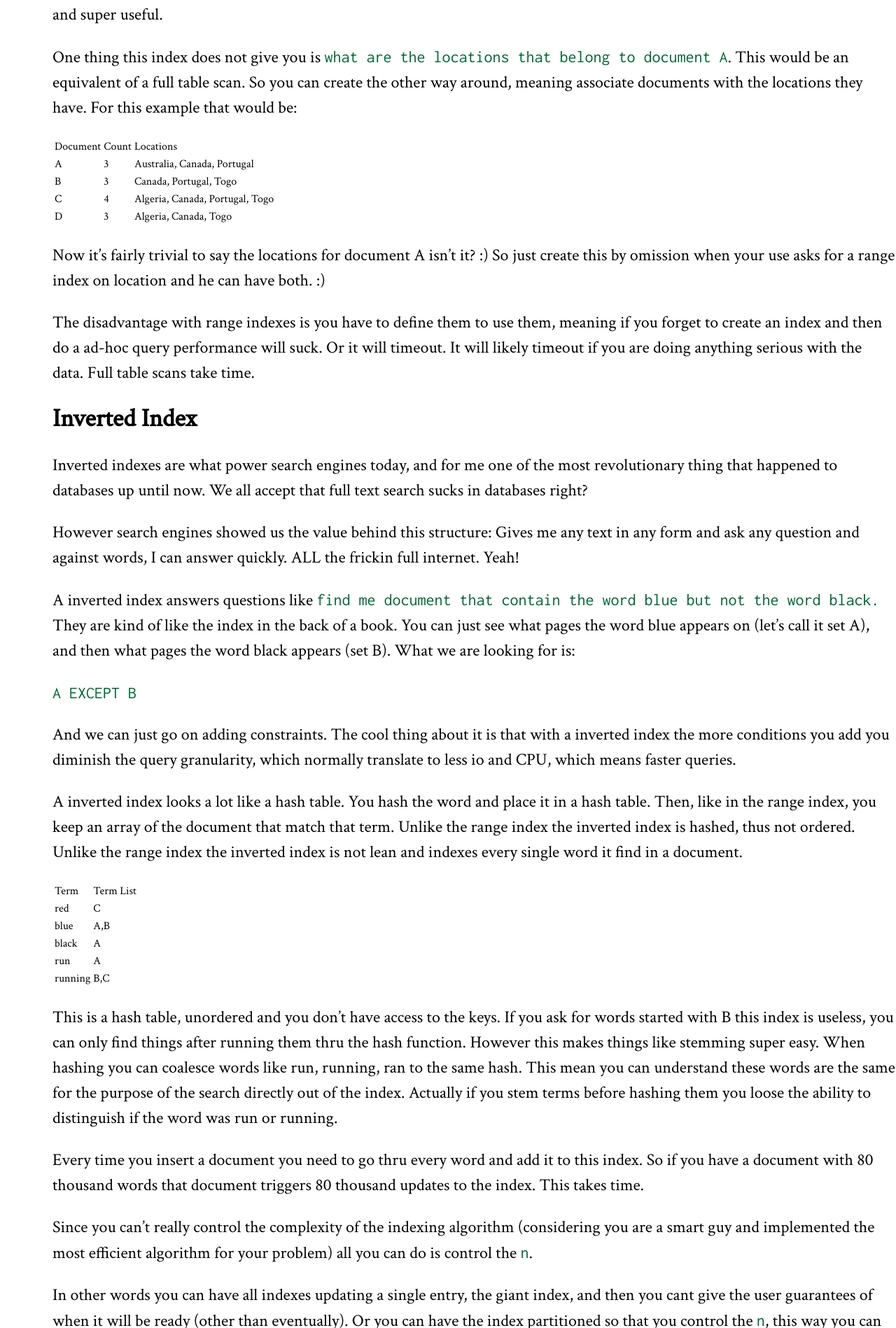
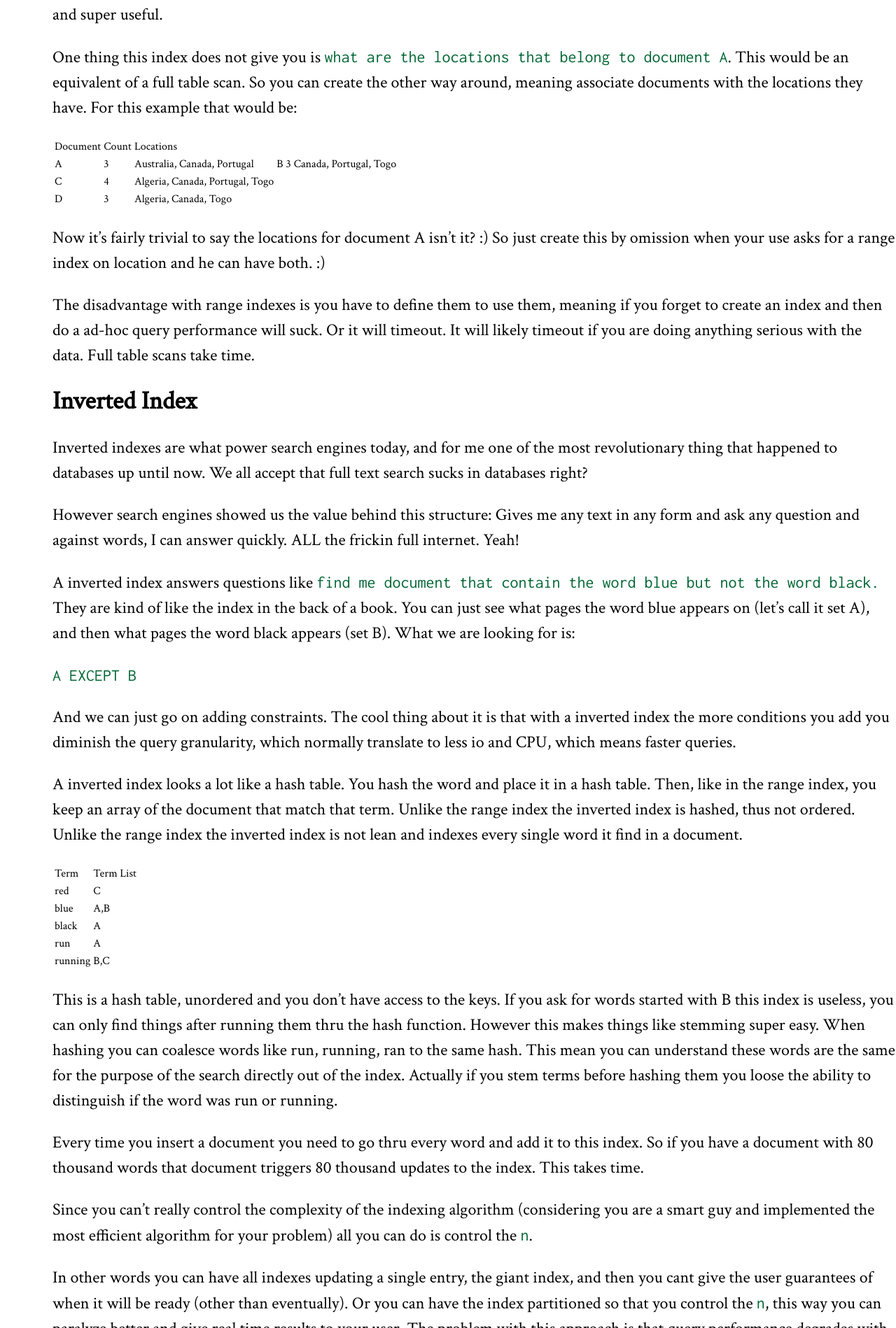
Before and after one commit to dscape/dscape.github.com, a Jekyll site: the page built from _posts/2011-12-06-Database-Indexes-for-The-Inquisitive-Mind.markdown, in a window 1280 px wide. Shown: the part 1735-3633 px from the top of the page at 70% size. Built offline with Jekyll 4.4.1, drawn with Linux system fonts in a browser that asks for light colours; Markdown is read by kramdown in place of the engine named in the settings; comment, search, counter and statistics services are not loaded.

Commit message:
db post on indexes

```diff
--- a/_posts/2011-12-06-Database-Indexes-for-The-Inquisitive-Mind.markdown
+++ b/_posts/2011-12-06-Database-Indexes-for-The-Inquisitive-Mind.markdown
@@ -15,12 +15,38 @@
 
 The most frequent type of indexes in a database are `range indexes`. They allow you to do really fast order bys, count, aggregates, etc. Let's think about a `location` index. I can define a index that says if a document contains a `json property` called `local` then add that property to a range index called `location` treating that value as a string
 
-| Index     | Count | Documents |
-| Algeria   | 2     | C,D       |
-| Australia | 1     | A         |
-| Canada    | 5     | A,B,C,D,E |
-| Portugal  | 3     | A,B,C     |
-| Togo      | 5     | B,C,D,E,F |
+<table>
+	<tr>
+		<td> Index     </td>
+		<td> Count </td>
+		<td> Documents </td>
+	</tr>
+	<tr>
+		<td> Algeria   </td>
+		<td> 2     </td>
+		<td> C,D       </td>
+	</tr>
+	<tr>
+		<td> Australia </td>
+		<td> 1     </td>
+		<td> A         </td>
+	</tr>
+	<tr>
+		<td> Canada    </td>
+		<td> 5     </td>
+		<td> A,B,C,D,E </td>
+	</tr>
+	<tr>
+		<td> Portugal  </td>
+		<td> 3     </td>
+		<td> A,B,C     </td>
+	</tr>
+	<tr>
+		<td> Togo      </td>
+		<td> 5     </td>
+		<td> B,C,D,E,F </td>
+	</tr>
+</table>
 
 This means that document C and D have `local` Algeria and so on. So now I can ask the database to `give me the list of countries by first letter (including frequencies)`:
 
@@ -45,11 +71,31 @@
 
 One thing this index does not give you is `what are the locations that belong to document A`. This would be an equivalent of a full table scan. So you can create the other way around, meaning associate documents with the locations they have. For this example that would be:
 
-| Document  | Count | Locations |
-| A         | 3     | Australia, Canada, Portugal |
-| B         | 3     | Canada, Portugal, Togo |
-| C         | 4     | Algeria, Canada, Portugal, Togo |
-| D         | 3     | Algeria, Canada, Togo |
+<table>
+	<tr>
+		<td> Document  </td>
+		<td> Count </td>
+		<td> Locations </td>
+	</tr>
+	<tr>
+		<td> A         </td>
+		<td> 3     </td>
+		<td> Australia, Canada, Portugal </td>
+		<td> B         </td>
+		<td> 3     </td>
+		<td> Canada, Portugal, Togo </td>
+	</tr>
+	<tr>
+		<td> C         </td>
+		<td> 4     </td>
+		<td> Algeria, Canada, Portugal, Togo </td>
+	</tr>
+	<tr>
+		<td> D         </td>
+		<td> 3     </td>
+		<td> Algeria, Canada, Togo </td>
+	</tr>
+</table>
 
 Now it's fairly trivial to say the locations for document A isn't it? :) So just create this by omission when your use asks for a range index on location and he can have both. :)
 
@@ -71,12 +117,32 @@
 
 A inverted index looks a lot like a hash table. You hash the word and place it in a hash table. Then, like in the range index, you keep an array of the document that match that term. Unlike the range index the inverted index is hashed, thus not ordered. Unlike the range index the inverted index is not lean and indexes every single word it find in a document.
 
-| Term     | Term List |
-| red      | C         |
-| blue     | A,B       |
-| black    | A         |
-| run      | A         |
-| running  | B,C       |
+<table>
+	<tr>
+		<td> Term     </td>
+		<td> Term List </td>
+	</tr>
+	<tr>
+		<td> red      </td>
+		<td> C         </td>
+	</tr>
+	<tr>
+		<td> blue     </td>
+		<td> A,B       </td>
+	</tr>
+	<tr>
+		<td> black    </td>
+		<td> A         </td>
+	</tr>
+	<tr>
+		<td> run      </td>
+		<td> A         </td>
+	</tr>
+	<tr>
+		<td> running  </td>
+		<td> B,C       </td>
+	</tr>
+</table>
 
 This is a hash table, unordered and you don't have access to the keys. If you ask for words started with B this index is useless, you can only find things after running them thru the hash function. However this makes things like stemming super easy. When hashing you can coalesce words like run, running, ran to the same hash. This mean you can understand these words are the same for the purpose of the search directly out of the index. Actually if you stem terms before hashing them you loose the ability to distinguish if the word was run or running.
 
@@ -107,24 +173,73 @@
 
 If you use a normal inverted index you can find document that have the word "something", documents that have the word "wrong", and documents that have the word "with". But loads of those documents that do have all those terms won't have the sentence. In an ideal world, for this search, you would be grouping terms 3 by 3 to power this search:
 
-| Term | Term List |
-| There's something wrong | A |
-| something wrong with | A |
-| wrong with me | A |
-| with me im | A |
-| me im a | A |
-| im a cuckoo | A |
+<table>
+	<tr>
+		<td> Term </td>
+		<td> Term List </td>
+	</tr>
+	<tr>
+		<td> There&#8217;s something wrong </td>
+		<td> A </td>
+	</tr>
+	<tr>
+		<td> something wrong with </td>
+		<td> A </td>
+	</tr>
+	<tr>
+		<td> wrong with me </td>
+		<td> A </td>
+	</tr>
+	<tr>
+		<td> with me im </td>
+		<td> A </td>
+	</tr>
+	<tr>
+		<td> me im a </td>
+		<td> A </td>
+	</tr>
+	<tr>
+		<td> im a cuckoo </td>
+		<td> A </td>
+	</tr>
+</table>
 
 Now if I did that search I wouldn't find any false positives in the index, which means smaller query granularity, which normally translates to a faster query. However with this index you can't search for two word phrases. So the default in most search indexes is to index phrases by grouping words two by two.
 
-| Term | Term List |
-| There's something | A |
-| something wrong | A |
-| wrong with | A |
-| with me | A |
-| me Im | A |
-| Im a | A |
-| a cuckoo | A |
+<table>
+	<tr>
+		<td> Term </td>
+		<td> Term List </td>
+	</tr>
+	<tr>
+		<td> There&#8217;s something </td>
+		<td> A </td>
+	</tr>
+	<tr>
+		<td> something wrong </td>
+		<td> A </td>
+	</tr>
+	<tr>
+		<td> wrong with </td>
+		<td> A </td>
+	</tr>
+	<tr>
+		<td> with me </td>
+		<td> A </td>
+	</tr>
+	<tr>
+		<td> me Im </td>
+		<td> A </td>
+	</tr>
+	<tr>
+		<td> Im a </td>
+		<td> A </td>
+	</tr>
+	<tr>
+		<td> a cuckoo </td>
+		<td> A </td>
+	</tr>
+</table>
 
 If you find for sentences that are more than two words you can still have false positives but the query granularity is probably much better and will likely work.
 
@@ -141,19 +256,58 @@
 
 would produce the following index:
 
-| Term | Term List |
-| Word:github | A |
-| Word:Social | A |
-| Word:Coding | A |
-| Word:Done   | A |
-| Word:Right  | A |
-| Property:name->github | A |
-| Property:descrition->social coding done right | A |
-| Property:owner->Pedro | A |
-| Hierarchical:root.site1 | A |
-| Hierarchical:root.site1.name | A |
-| Hierarchical:root.site1.description | A |
-| Hierarchical:root.owner | A |
+<table>
+	<tr>
+		<td> Term </td>
+		<td> Term List </td>
+		<td> Word:github </td>
+		<td> A </td>
+	</tr>
+	<tr>
+		<td> Word:Social </td>
+		<td> A </td>
+	</tr>
+	<tr>
+		<td> Word:Coding </td>
+		<td> A </td>
+	</tr>
+	<tr>
+		<td> Word:Done   </td>
+		<td> A </td>
+	</tr>
+	<tr>
+		<td> Word:Right  </td>
+		<td> A </td>
+	</tr>
+	<tr>
+		<td> Property:name-&#62;github </td>
+		<td> A </td>
+	</tr>
+	<tr>
+		<td> Property:descrition-&#62;social coding done right </td>
+		<td> A </td>
+	</tr>
+	<tr>
+		<td> Property:owner-&#62;Pedro </td>
+		<td> A </td>
+	</tr>
+	<tr>
+		<td> Hierarchical:root.site1 </td>
+		<td> A </td>
+	</tr>
+	<tr>
+		<td> Hierarchical:root.site1.name </td>
+		<td> A </td>
+	</tr>
+	<tr>
+		<td> Hierarchical:root.site1.description </td>
+		<td> A </td>
+	</tr>
+	<tr>
+		<td> Hierarchical:root.owner </td>
+		<td> A </td>
+	</tr>
+</table>
 
 And now we can answer super complicated questions like "give me documents that have the word github but not the term red that are owned by pedro and are named github".
 
```
